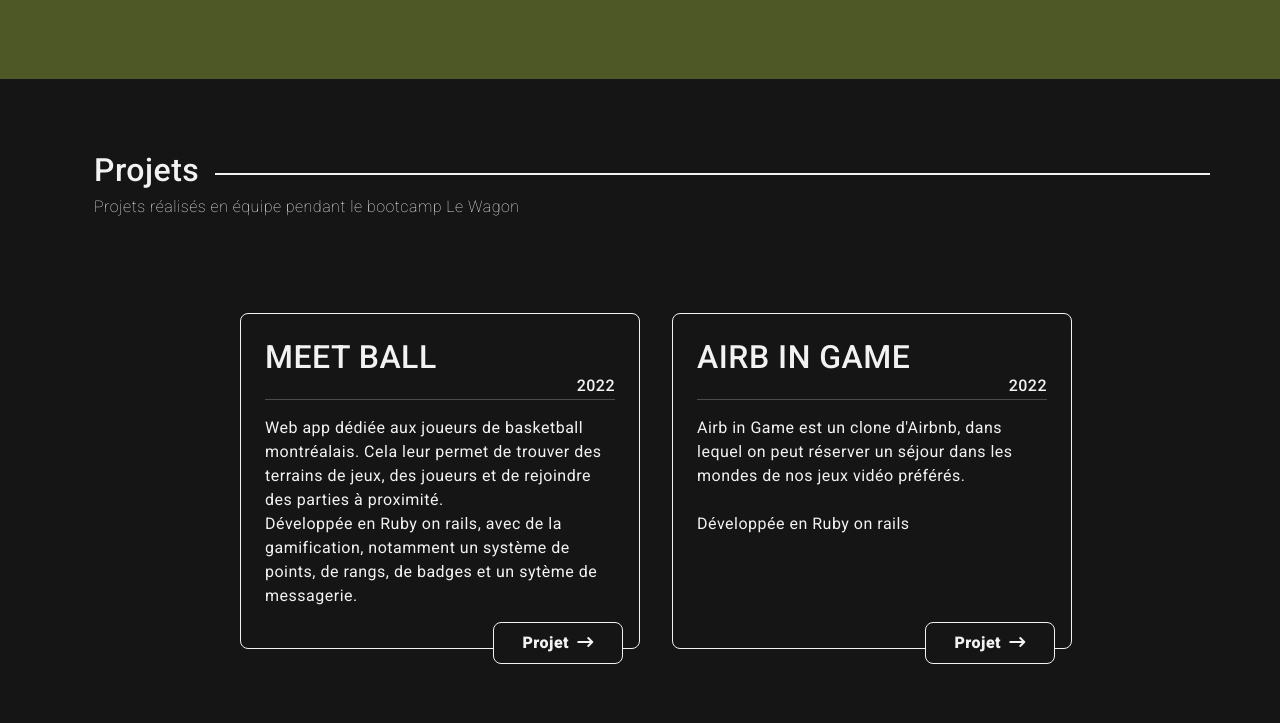
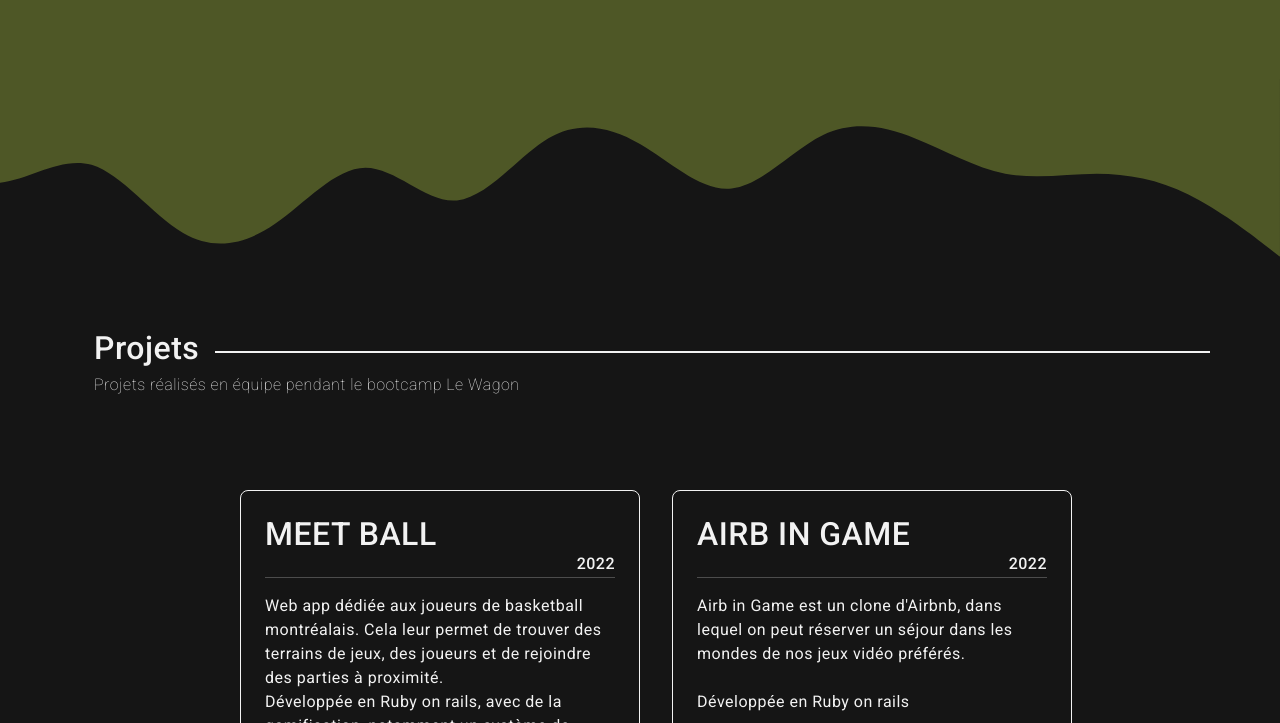
Before and after one commit to julienLeMee/portfolio, a website: page index.html in a window 1280 px wide. Shown: the part 1521-2244 px from the top of the page. Drawn offline with nearby package versions, Linux system fonts and the light colour scheme.

Commit message:
added wave style

```diff
--- a/index.html
+++ b/index.html
@@ -148,6 +148,8 @@
       </div>
     </div>
 
+    <img src="./ressources/wave.svg" alt="wave svg">
+
     <div class="container second-bloc">
       <div class="d-flex align-items-center bloc-title">
         <h2 class="title" id="projets">Projets</h2>
```
Also changed, not shown: ressources/wave.svg (added).
